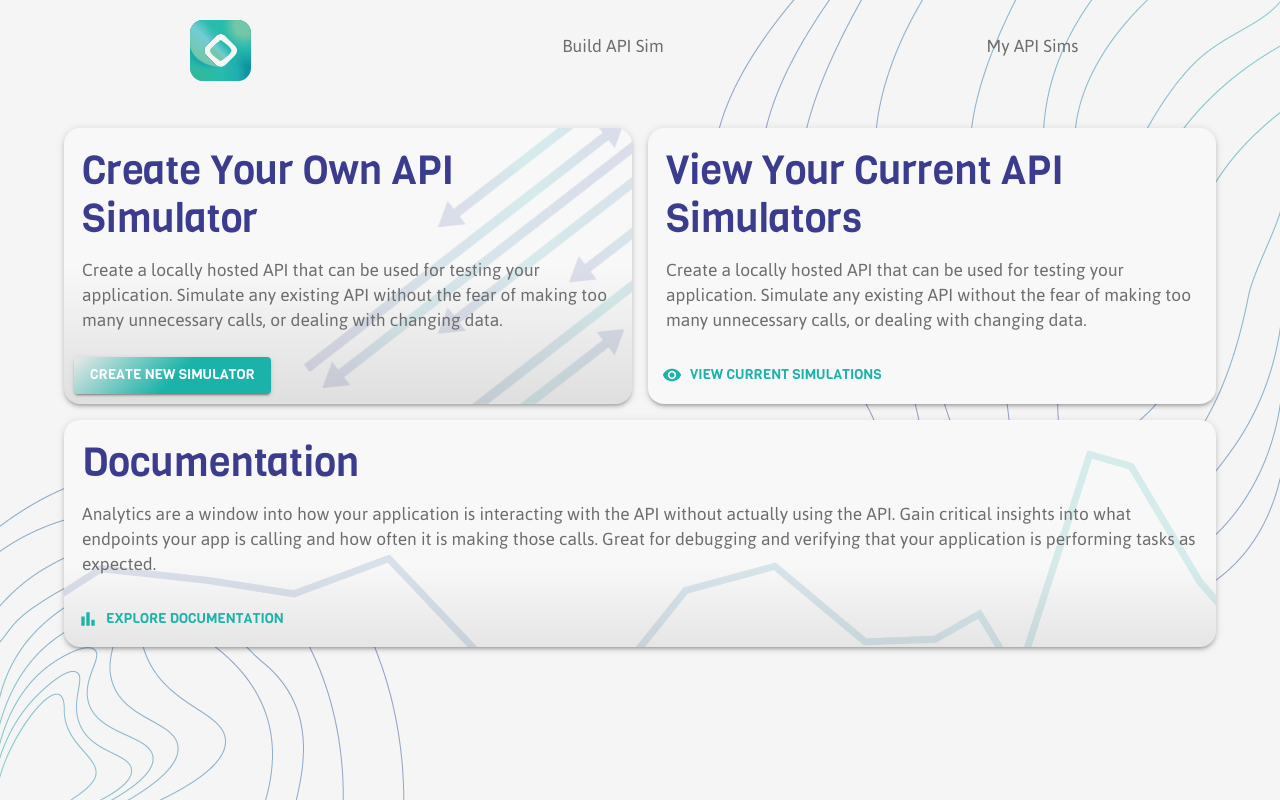
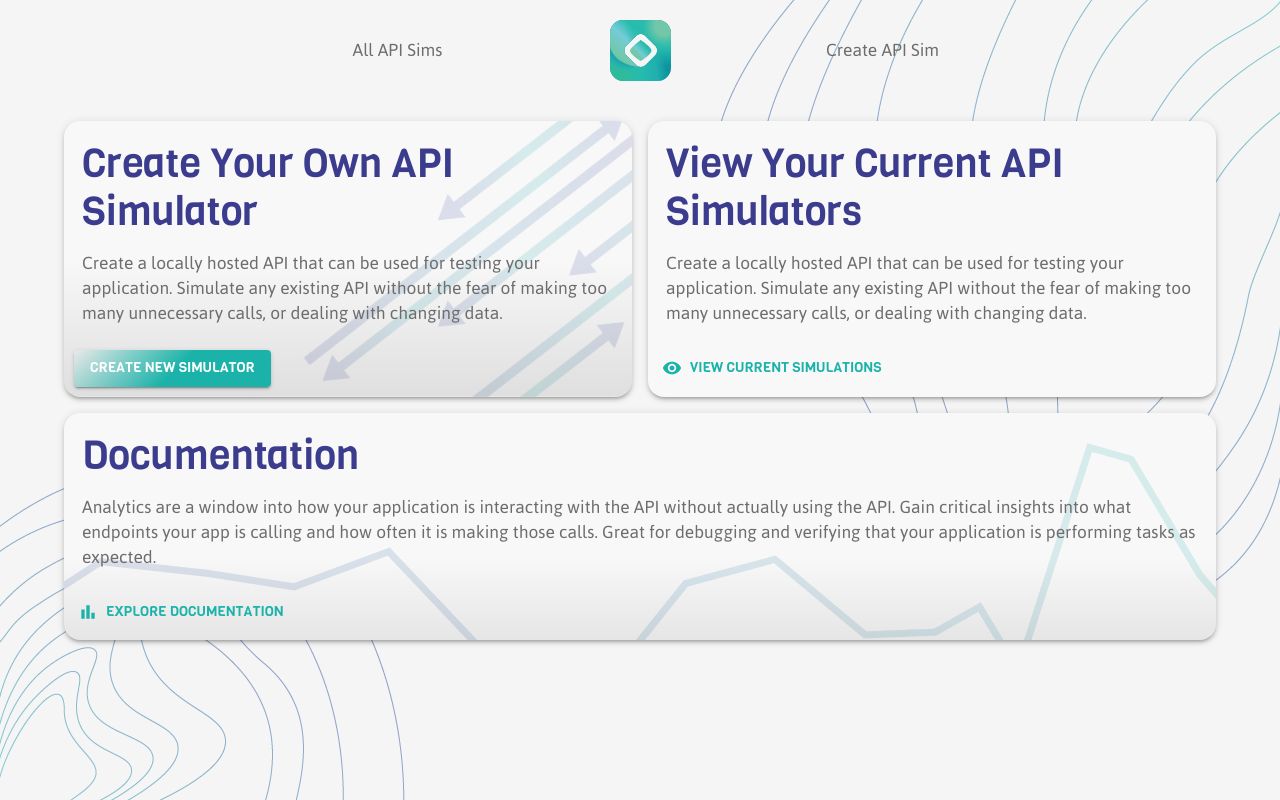
Before and after one commit to tritech-software-solutions/echo-api-frontend, a React (Create React App) app: page / in a window 1280 px wide. Built offline with nearby package versions, Linux system fonts and the light colour scheme.

Commit message:
Updated Header structure and UI

```diff
--- a/src/modules/header/Header.css
+++ /dev/null
@@ -1,42 +0,0 @@
-:root {
-    --header-height: 130px;
-}
-
-.header {
-    display: flex;
-    flex-direction: row;
-    align-items: center;
-    gap: 100px;
-
-    width: 90vw;
-    padding: 30px 5%;
-}
-
-.text {
-    font-family: "Jaldi";
-    font-size: 20px;
-    text-align: center;
-
-    width: 115px;
-    height: 40px;
-
-    color: #6d6d6d;
-}
-
-.logo {
-    height: 61px;
-    width: 61px;
-}
-
-.header-spacer {
-    height: var(--header-height);
-}
-
-.headerTitle {
-    text-decoration: none;
-}
-
-.headerTitle.active {
-    text-decoration: underline #27216bC0;
-
-}
--- a/src/modules/header/Header.tsx
+++ b/src/modules/header/Header.tsx
@@ -1,16 +1,26 @@
-import "./Header.css";
-
 import React from "react";
-import { Link } from "react-router-dom";
+import { Link as DOMLink } from "react-router-dom";
 
 import { ReactComponent as Logo } from "../../assets/logo.svg";
-import { Box, Tab, Tabs, AppBar, Container, Toolbar, Typography, IconButton } from "@mui/material";
-import { faAlignCenter } from "@fortawesome/free-solid-svg-icons";
-import { Stack, margin, padding, textAlign } from "@mui/system";
+import { Box, Link, AppBar } from "@mui/material";
+import { Stack } from "@mui/system";
+
+const HEADER_HEIGHT = "130px";
+
+const HeaderLink = (props: any) => (
+    <Link
+        width="115px"
+        height="auto"
+        underline={props.isActive ? "always" : "none"}
+        align="center"
+        color="#6d6d6d"
+        component={DOMLink}
+        {...props}
+    ></Link>
+);
 
 type State = {
     activeLink: string;
-    headerSize: string;
 };
 
 type Props = {};
@@ -18,7 +28,6 @@ type Props = {};
 class Header extends React.Component<Props, State> {
     state = {
         activeLink: "/",
-        headerSize: "md",
     };
 
     handleClick = (link: string) => {
@@ -31,27 +40,31 @@ class Header extends React.Component<Props, State> {
         return (
             <Box
                 sx={{ flexGrow: 1, marginLeft: "auto", marginRight: "auto", marginBottom: "2em", marginTop: "1em" }}
-                maxWidth={this.state.headerSize}
+                maxWidth={"sm"}
             >
                 <AppBar sx={{ background: "transparent" }} elevation={0} position="static">
                     <Stack sx={{ flexGrow: 1, justifyContent: "space-between", flexDirection: "row", alignItems: "center" }}>
-                        <Link to="/" className={`noSelect noDecoration headerTitle `} onClick={() => this.handleClick("/")}>
-                            <Logo className="logo" />
-                        </Link>
-                        <Link
+                        <HeaderLink
+                            to="/view"
+                            isActive={this.state.activeLink == "/view"}
+                            onClick={() => this.handleClick("/view")}
+                        >
+                            All API Sims
+                        </HeaderLink>
+                        <HeaderLink
+                            to="/"
+                            onClick={() => this.handleClick("/")}
+                            sx={{ display: "flex", alignItems: "center", justifyContent: "space-around" }}
+                        >
+                            <Logo className="logo" width={61} height={61} />
+                        </HeaderLink>
+                        <HeaderLink
                             to="/endpoint"
-                            className={`noSelect noDecoration headerTitle ${activeLink === "/endpoint" ? "active" : ""}`}
+                            isActive={this.state.activeLink == "/endpoint"}
                             onClick={() => this.handleClick("/endpoint")}
                         >
-                            <div className="text">Build API Sim</div>
-                        </Link>
-                        <Link
-                            to="/view"
-                            className={`noSelect noDecoration headerTitle ${activeLink === "/view" ? "active" : ""}`}
-                            onClick={() => this.handleClick("/view")}
-                        >
-                            <div className="text">My API Sims</div>
-                        </Link>
+                            Create API Sim
+                        </HeaderLink>
                     </Stack>
                 </AppBar>
             </Box>
```
